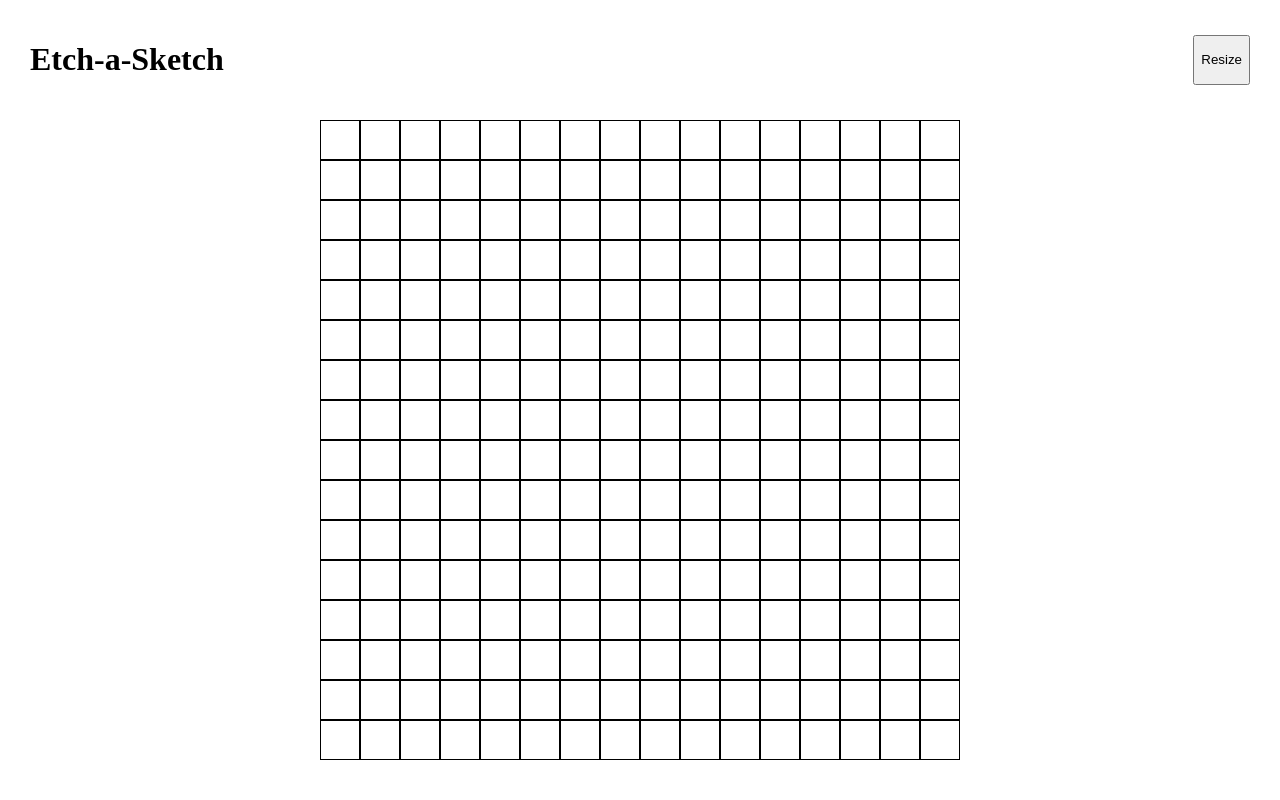
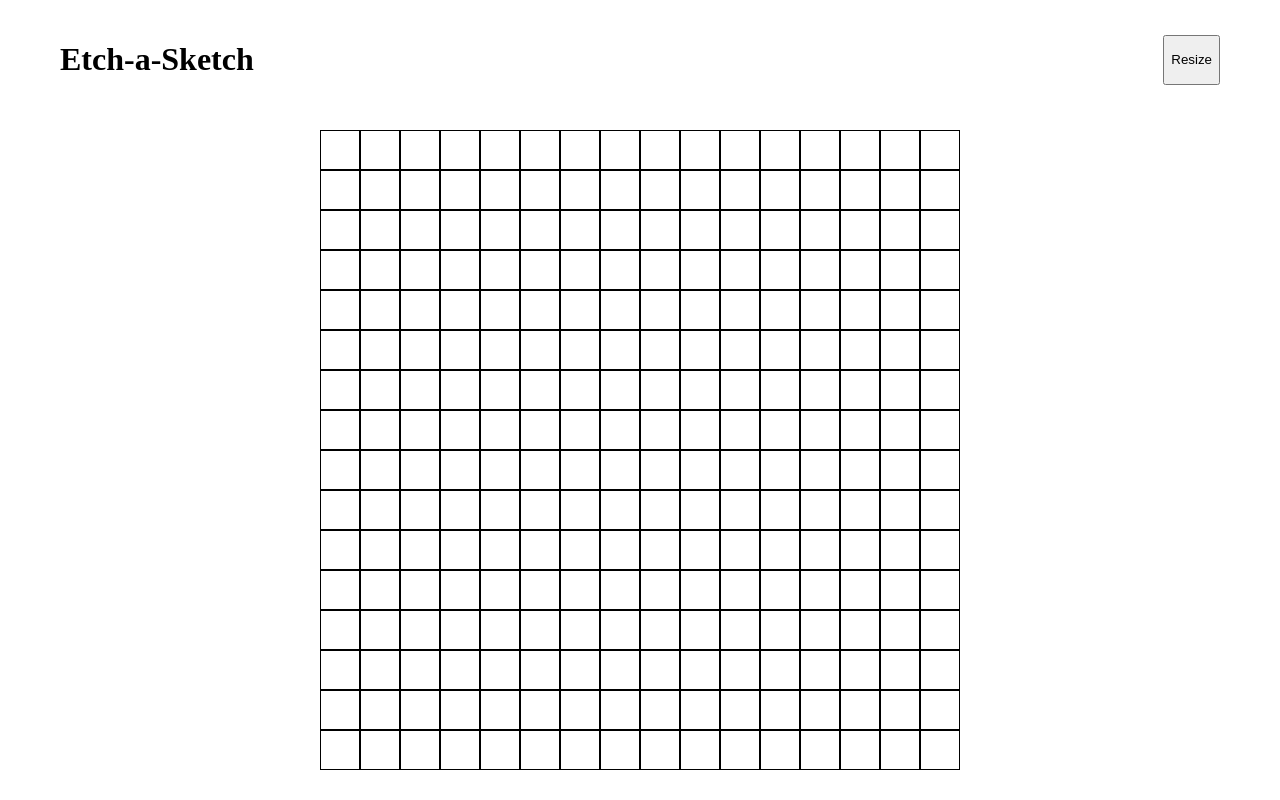
Before and after one commit to yochie/odin-etch, a plain HTML site: page index.html in a window 1280 px wide. Drawn offline with Linux system fonts and the light colour scheme.

Commit message:
Adjust layout

```diff
--- a/style.css
+++ b/style.css
@@ -13,14 +13,15 @@ body {
     display: flex;
     justify-content: space-between;
     align-items: center;
-    padding: 20px 30px;
+    padding: 20px 60px;
 }
 
 .header button {
-    height : 50px;
+    height: 50px;
 }
 
 .container {
+    flex: auto;
     display: flex;
     flex-direction: column;
     justify-content: center;
```
